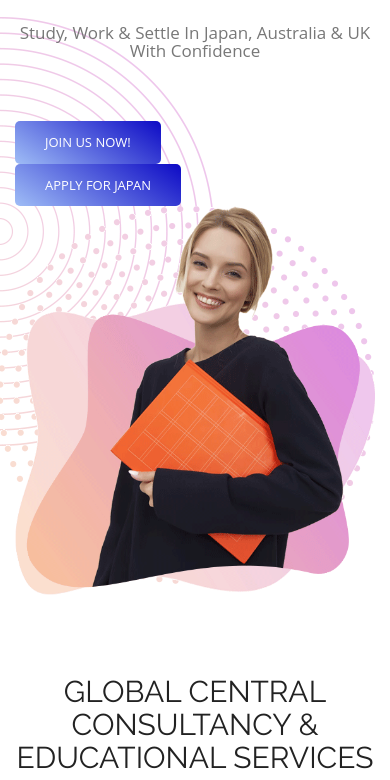
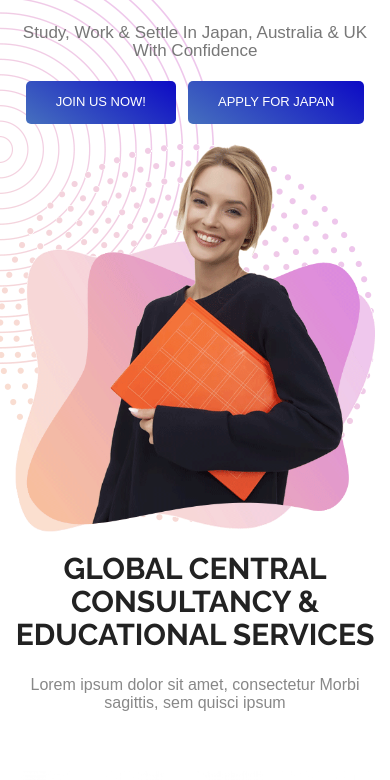
Before and after one commit to DOSE-420/main-lander, a plain HTML site: page index.html in a window 390 px wide. Shown: the part 545-1325 px from the top of the page. Drawn offline with Linux system fonts and the light colour scheme.

Commit message:
Update style.css

```diff
--- a/css/style.css
+++ b/css/style.css
@@ -7,6 +7,12 @@ Licence under Creative Commons Attribution 3.0
 @charset "utf-8";
 @import url(http://fonts.googleapis.com/css?family=Raleway:800,700,400);
 @import url(http://fonts.googleapis.com/css?family=Signika:400,600);
+
+@font-face {
+    font-family: 'Amazon Ember Display';
+    src: url('fonts/AmazonEmberDisplay.ttf') format('truetype');
+}
+
 
 /* Reset
 ---------------------------------*/
@@ -199,8 +205,8 @@ figure.effect-oscar:hover img {
 ---------------------------------*/
 body {
     background: #fff;
-    font-family: 'Open Sans', sans-serif;
-    font-size: 14px;
+    font-family: 'AmazonEmberDisplay', sans-serif;
+    font-size: 18px;
     font-weight: normal;
     color: #888888;
     margin: 0;
@@ -210,14 +216,14 @@ h2 {
     font-size: 38px;
     color: #222222;
     font-family: 'Raleway', sans-serif;
-    font-weight: normal;
+    font-weight: 600;
     margin: 0px 0 25px 0;
     text-align: center;
     text-transform: uppercase;
 }
 
 h3 {
-    font-family: 'Open Sans', sans-serif;
+    font-family: 'Raleway', sans-serif;
     font-weight: 600;
     color: #222222;
     font-size: 18px;
@@ -227,7 +233,7 @@ h3 {
 h6 {
     font-size: 16px;
     color: #888888;
-    font-family: 'Open Sans', sans-serif;
+    font-family: 'AmazonEmberDisplay', sans-serif;
     font-weight: 400;
     text-align: center;
     margin: 0 0 60px 0;
@@ -434,6 +440,7 @@ section.main-banner {
 
 .main-banner .right-image {
     margin-left: 0;       /* remove desktop left margin */
+    margin-top: 20px;  /* spacing below image */
     margin-bottom: 20px;  /* spacing below image */
     position: relative;   /* ensure positioning works */
 }
@@ -494,20 +501,35 @@ section.main-banner {
   z-index: 2;
 }
 
-
+.main-button-gradient {
+    display: flex;
+    justify-content: center;
+    align-items: center;
+    gap: 12px; /* space between buttons */
+}
 
 
 .main-button-gradient a {
     font-size: 13px;
     color: #fff;
-  background: rgb(0, 49, 209);
-  background: linear-gradient(-145deg, rgb(13, 10, 197) 0%, rgb(159, 189, 246) 100%);
+    background: linear-gradient(-145deg, rgb(13, 10, 197) 0%, rgb(70, 112, 190) 100%);
     padding: 12px 30px;
     display: inline-block;
     border-radius: 5px;
     font-weight: 500;
+
     text-transform: uppercase;
     transition: all .3s;
+}
+
+@media (max-width: 768px) {
+    .main-button-gradient {
+        display: flex;
+        justify-content: center;
+                        margin-top: -40px; /* adjust value as needed */
+
+
+    }
 }
 
 .main-button-gradient a:hover {
@@ -620,7 +642,7 @@ color:#fff;
 }
 
 .service-list-col1 i {
-    display:;
+    /* display:; */
     color: #888;
     font-size: 19px;
     font-style: normal;
@@ -776,7 +798,7 @@ img {
 
 
 #clients {
-    padding: 60px 0px;
+    padding: 0px 0px;
 }
 
 .client_area {
@@ -1103,7 +1125,7 @@ background-color: #FFC166;
 transition: all .3s;
 }
 #aboutUs {
-    padding: 60px 0;
+    padding: 0px 0;
 }
 
 /* Contact
@@ -1470,7 +1492,7 @@ transition: all .3s;
 .section-title span {
     display: block;
     color: #888888;
-    font-family: 'Open Sans',sans-serif;
+    font-family: 'AmazonEmberDisplay',sans-serif;
     font-size: 16px;
     font-weight: 400;
     margin: 0 0 60px;
@@ -1991,7 +2013,7 @@ line-height: 39px;
 margin: 0 0 9px 0;
 }
 .inner_section {
-padding: 20px 0 20px;
+padding: 0px 0 0px;
 }
 #aboutUs img{
 margin-bottom:20px;
```
Lines whose indentation alone changed are shown as unchanged.
